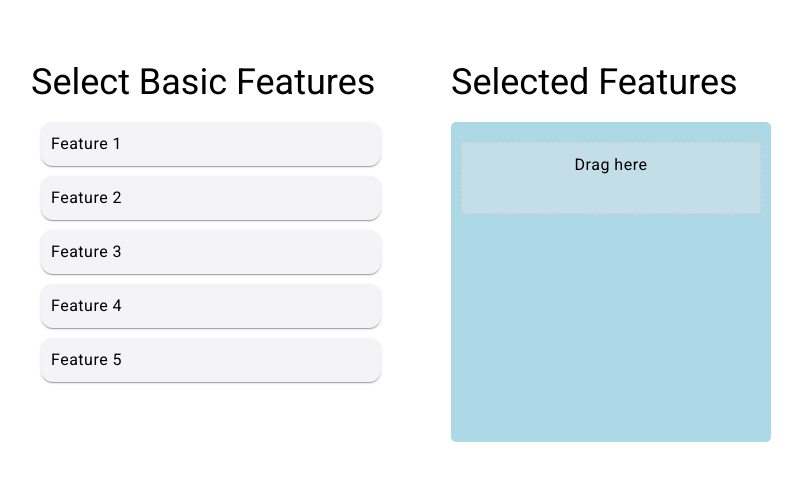
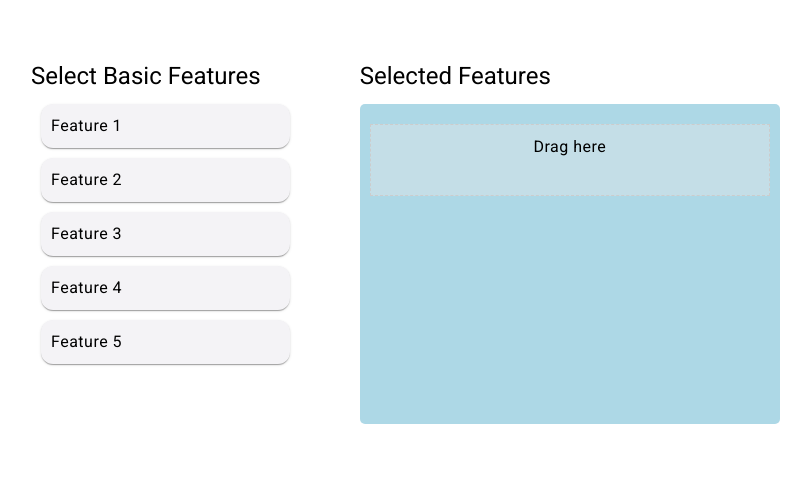
Before and after one commit to SergiiMytakii/feature-suite, an Angular app: page / in a window 1280 px wide. Shown: the top 480 px of the page, without its empty margins (29-840 px from the left). Built offline with nearby package versions, Linux system fonts and the light colour scheme.

Commit message:
Adjust height and margin of feature item component

```diff
--- a/src/app/app.component.css
+++ b/src/app/app.component.css
@@ -7,6 +7,8 @@
   gap: 20px;
   padding: 20px;
   margin: 20px;
+  width: 70%;
+
 }
 
 .features-list, .selected-features {
@@ -22,13 +24,14 @@
   padding: 10px;
   border-radius: 5px;
   min-height: 300px;
-  width: 300px;
+  width: 400px;
 }
 
 .selected-feature {
   margin-bottom: 10px;
   padding: 10px;
   cursor: pointer;
+  z-index: 10;
 }
 
 .sub-feature-container {
@@ -36,6 +39,7 @@
   padding-left: 20px;
   border-left: 2px solid #ddd;
   margin-top: 10px;
+  z-index: 10;
 }
 
 .drag-placeholder {
@@ -46,10 +50,12 @@
   margin-top: 10px;
   height: 50px;
 
+
 }
 
 .indented {
   margin-left: 30px;
   padding: 10px;
   margin: 10px;
+  z-index: 10;
 }
--- a/src/app/app.component.html
+++ b/src/app/app.component.html
@@ -5,7 +5,7 @@
 
        [cdkDropListData]="features"
        (cdkDropListDropped)="drop($event)">
-    <h3>Select Basic Features</h3>
+    <h6>Select Basic Features</h6>
     <div *ngFor="let feature of features" cdkDrag>
       <mat-card class="mat-card-custom">{{ feature.name }}</mat-card>
     </div>
@@ -16,7 +16,7 @@
        cdkDropList
        [cdkDropListData]="selectedFeatures"
        (cdkDropListDropped)="drop($event)">
-    <h3>Selected Features</h3>
+    <h6>Selected Features</h6>
 
     <div class="light-blue">
       <div *ngFor="let feature of selectedFeatures">
--- a/src/app/feature-item/feature-item.component.css
+++ b/src/app/feature-item/feature-item.component.css
@@ -1,14 +1,17 @@
 .selected-feature {
   margin-bottom: 10px;
   padding: 10px;
+  z-index: 10;
 }
 
 .sub-feature-container {
   margin-left: 30px;
+  z-index: 10;
 }
 
 .indented {
   margin-left: 20px;
+  z-index: 10;
 }
 
 .drag-placeholder {
@@ -18,5 +21,5 @@
   text-align: center;
   margin: 10px;
   height: 50px;
-
+  z-index: 10;
 }
```
Lines whose indentation alone changed are shown as unchanged.
